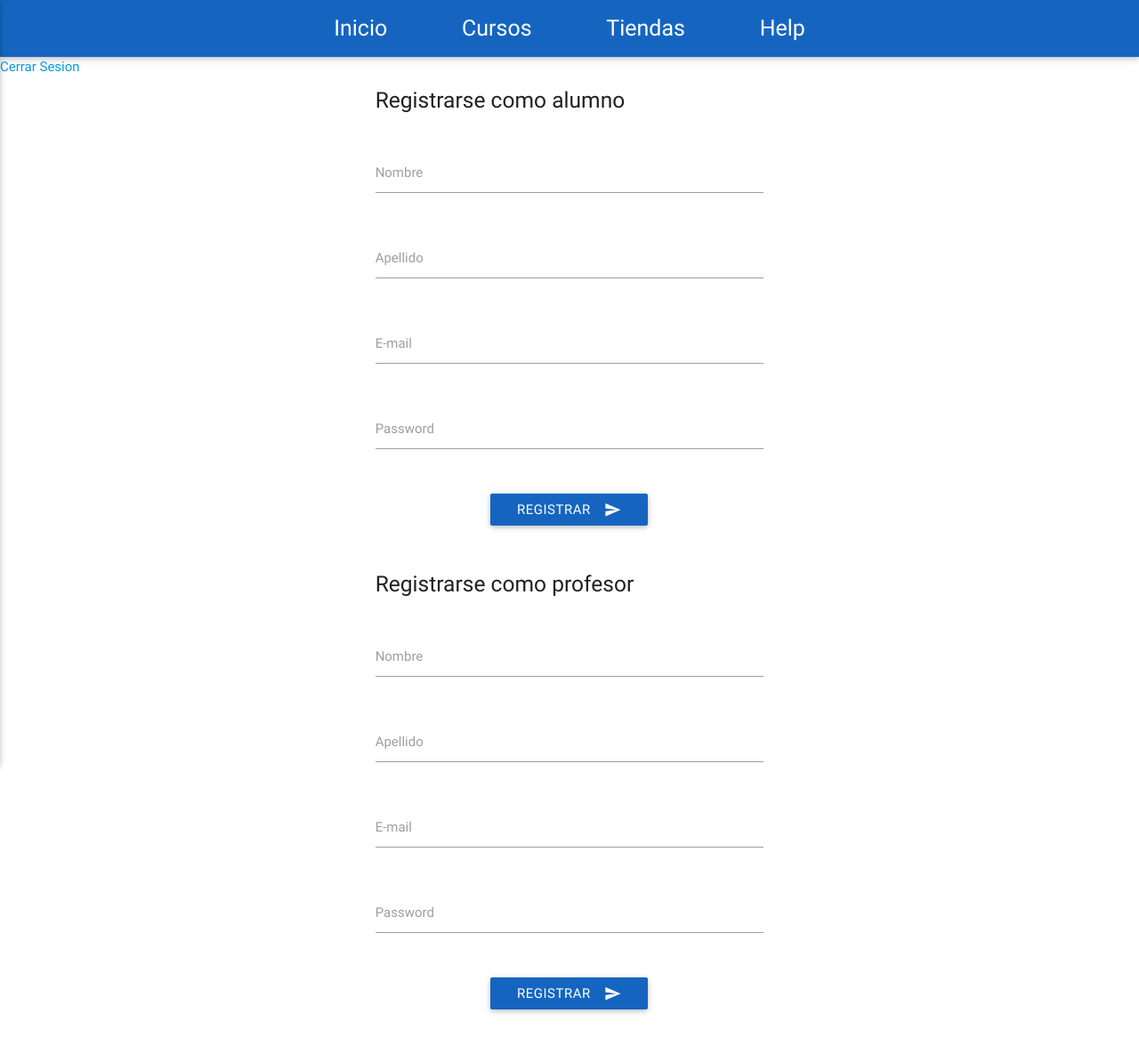
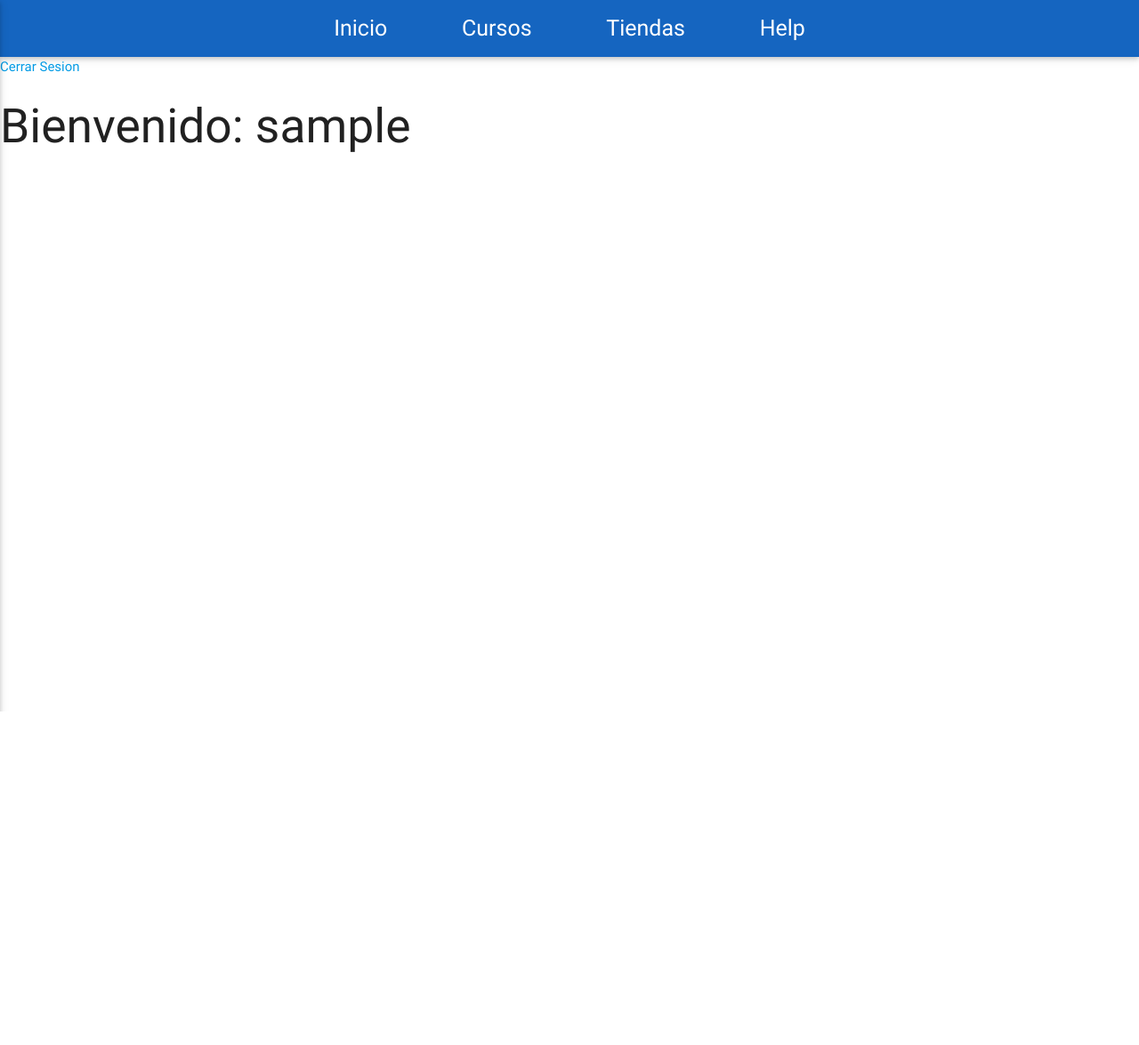
Before and after one commit to kevip/aulavirtual, a Django app: page /home/ in a window 1280 px wide. Shown: the whole page at 89% size. After the commit the page ends 800 px from the top, so only its background shows below. Run offline with Django 3.2, Linux system fonts and the light colour scheme; the visitor is signed in with stand-in values (Sample User, id 1); some libraries are stand-ins or nearby versions.

Commit message:
ocultando formularios del home al iniciar sesion

```diff
--- a/aulavirtual/plataforma/views.py
+++ b/aulavirtual/plataforma/views.py
@@ -81,7 +81,6 @@ def registrar_usuario(request):
 		email = request.POST.get('email',None)
 		password = request.POST.get('password',None)
 
-
 		existe_usuario = User.objects.filter(email=email)
 		if not existe_usuario:
 			usuario = User(first_name=nombre, last_name=apellido, email=email)
@@ -89,17 +88,11 @@ def registrar_usuario(request):
 			usuario.set_password(password)
 			usuario.is_superuser = False
 			usuario.save()
-			if action == 'reg_profesor':
-				profesor = Profesor(user_id=usuario.id)
-				profesor.save()
-				return HttpResponse("<h1>Se registro Profesor con exito <a href='/'>Volver</a></h1>")
-			elif action == 'reg_alumno':
-				alumno = Alumno(user_id=usuario.id)
-				alumno.save()
-				return HttpResponse("<h1>Se registro Alumno con exito <a href='/'>Volver</a></h1>")
-			else:
-				return HttpResponse("<h1>Solo se registro usuario <a href='/'>Volver</a></h1>")
+			alumno = Alumno(user_id=usuario.id)
+			alumno.save()
+
+			return HttpResponse("<h1>Se registro Alumno con exito <a href='/'>Volver</a></h1>")
 		else:
 			return HttpResponse("<h1>El usuario ya existe</h1>")
-
-	return render(request,"plataforma/home.html",{})
+	return HttpResponseRedirect('/')
+	#return render(request,"plataforma/home.html",{})
--- a/aulavirtual/templates/plataforma/home.html
+++ b/aulavirtual/templates/plataforma/home.html
@@ -3,6 +3,7 @@
 {% block content %}
 	{% if user.is_authenticated %}
     <a href="{% url 'cerrar_sesion' %}">Cerrar Sesion</a>
+    <h2> Bienvenido: {{user.username}}</h2>
     {% else %}
 	<div class="row login-cont">
 	    <form class="col s12 l6 login-form" id="login-form" method="POST" action="{% url 'iniciar_sesion' %}">
@@ -25,12 +26,11 @@
 	    	</div>
 	    </form>
     </div>
-    {% endif%}
 	<div class="container">
 		<!--Registro de Alumno -->
 		<div class="row">
 		    <form class="col s12" id="register-form" method="POST" action="{% url 'registrar_usuario' %}" >
-		    	{% csrf_token %}
+		    {% csrf_token %}
 		    	<div class="row">
 		    		<div class="col s12 m6 offset-m3">
 		    			<h5 class="">Registrarse como alumno</h5>
@@ -70,48 +70,6 @@
 				</div>
 		    </form>
 		</div>
-		<!--Registro de profesor -->
-        <div class="row">
-		    <form class="col s12" class="register-form" method="POST" action="{% url 'registrar_usuario' %}" >
-		    	{% csrf_token %}
-		    	<div class="row">
-		    		<div class="col s12 m6 offset-m3">
-		    			<h5 class="">Registrarse como profesor</h5>
-		    		</div>
-		    	</div>
-				<div class="row">
-					<div class="input-field col s12 m6 offset-m3">
-					  <input id="nombre" type="text" class="validate" name="nombre" required>
-					  <label for="nombre">Nombre</label>
-					</div>
-				</div>
-				<div class="row">
-					<div class="input-field col s12 m6 offset-m3">
-					  <input id="apellido" type="text" class="validate" name="apellido" required>
-					  <label for="apellido">Apellido</label>
-					</div>
-				</div>
-				<div class="row">
-					<div class="input-field col s12 m6 offset-m3">
-					  <input id="remail" type="email" class="validate" name="email" required>
-					  <label for="remail">E-mail</label>
-					</div>
-				</div>
-				<div class="row">
-					<div class="input-field col s12 m6 offset-m3">
-					  <input
-					   id="rpassword" type="password" class="validate" name="password"required>
-					  <label for="password">Password</label>
-					</div>
-				</div>
-				<div class="row">
-					<div class="input-field col s12 m6 offset-m3 center-align">
-						<button class="btn btn-registrar blue darken-3 waves-effect waves-light" type="submit" name="reg_profesor">Registrar
-						    <i class="material-icons right">send</i>
-					  	</button>
-					</div>
-				</div>
-		    </form>
-		</div>
 	</div>
+    {% endif%}
 {% endblock %}
```
Also changed, not shown: 1 other file.
